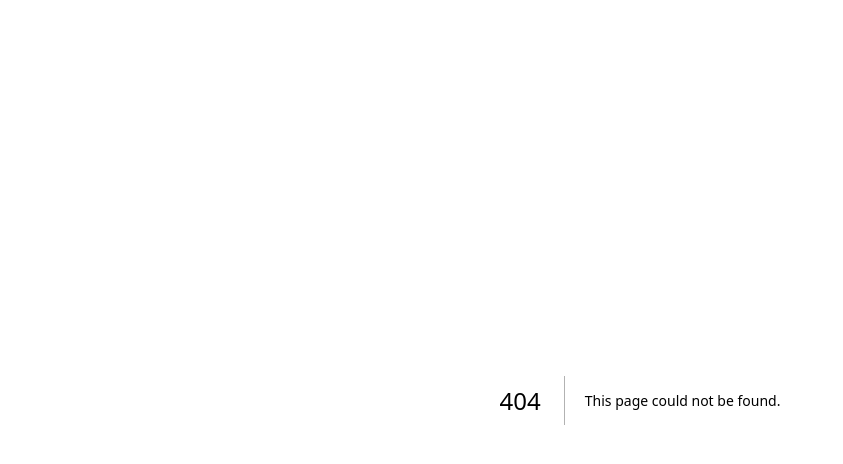
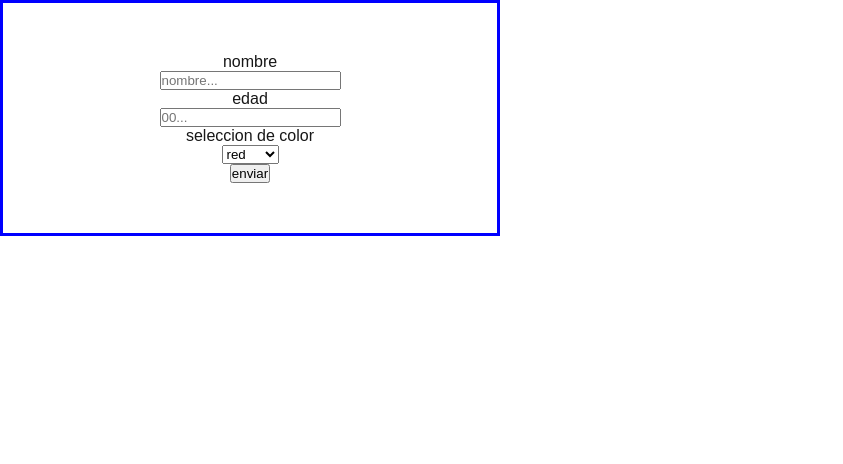
Before and after one commit to MarcoRosselDev/next-js-06-postgres, a Next.js app: page /form2 in a window 1280 px wide. Before the commit this address had no page. Shown: the top 464 px of the page, without its empty margins (0-843 px from the left). Built offline with nearby package versions, Linux system fonts and the light colour scheme.

Commit message:
typescript | libreria react-form-hook | from rror handler

```diff
--- /dev/null
+++ b/src/app/form2/form2.module.css
@@ -0,0 +1,9 @@
+.main{
+  display: flex;
+  flex-direction: column;
+  padding: 50px;
+  justify-content: center;
+  align-items: center;
+  max-width: 500px;
+  border: 3px solid blue;
+}
--- /dev/null
+++ b/src/app/form2/page.tsx
@@ -0,0 +1,45 @@
+"use client";
+import style from './form2.module.css'
+import {SubmitHandler, useForm} from 'react-hook-form'
+
+type Color = ["red", "blue", "green"]
+
+type Input = {
+  nombre: string
+  edad: number
+  color: Color
+}
+
+export default function Page() {
+
+  const {register, handleSubmit, formState:{errors}} = useForm<Input>()
+
+  const onsubmit:SubmitHandler<Input> = data => console.log(data)
+
+
+  return (
+    <form className={style.main} onSubmit={handleSubmit(onsubmit)}>
+      <label htmlFor="nombre">nombre</label>
+      <input type="text" id="nombre" placeholder='nombre...'
+      {...register("nombre", {required: true})}
+      aria-invalid={errors.nombre?"true":"false"}
+      />
+      {errors.nombre?.type === "required" && (<p>te falta el nombre, pajaron</p>)}
+
+      <label htmlFor="edad">edad</label>
+      <input type="number" id="edad" placeholder='00...'
+      {...register("edad", {required: true})} />
+
+      <label htmlFor="color">seleccion de color</label>
+      <select id='color'
+      {...register("color")}>
+        <option value="red">red</option>
+        <option value="blue">blue</option>
+        <option value="green">green</option>
+      </select>
+
+      <button type="submit">enviar</button>
+
+    </form>
+  )
+}
```
